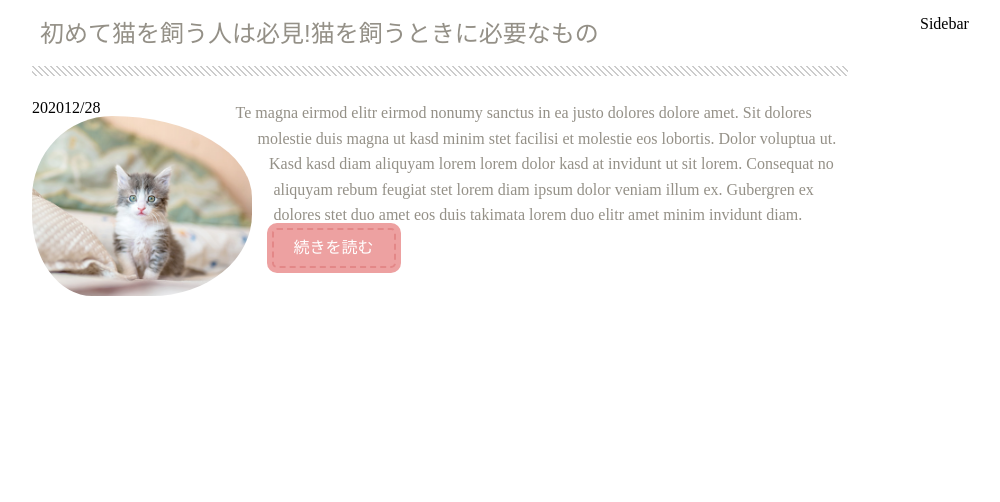
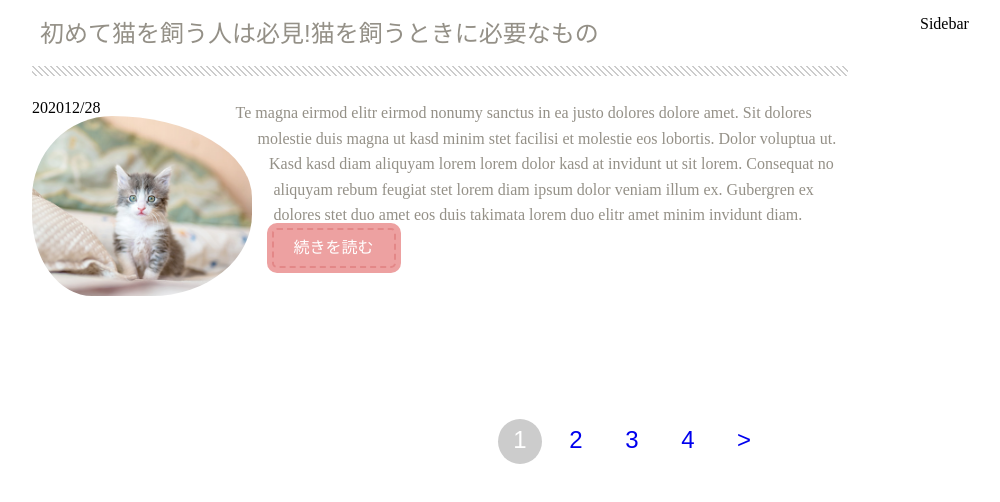
Before and after one commit to KotaSC/html-css-practice-next, a Next.js app in the folder chapter3/: page / in a window 1280 px wide. Shown: the top 502 px of the page, without its empty margins (8-1008 px from the left). Built offline with nearby package versions, Linux system fonts and the light colour scheme.

Commit message:
create PagiNation component

```diff
--- /dev/null
+++ b/chapter3/components/PageNation/PageNation.tsx
@@ -0,0 +1,54 @@
+import styled from "styled-components";
+
+const S_PageNation = styled.ul`
+  display: flex;
+  justify-content: center;
+  font-family: "M PLUS Rounded 1c", sans-serif;
+  font-size: 1.5rem;
+  text-align: center;
+
+  a:hover {
+    background: #93d8d0;
+    color: #fff;
+  }
+
+  a,
+  .current {
+    border-radius: 50%;
+    padding: 9px 4px 0 4px;
+    display: inline-block;
+    width: 36px;
+    height: 36px;
+    margin: 0 6px;
+    text-decoration: none;
+  }
+
+  .current {
+    background: #ccc;
+    color: #fff;
+  }
+`;
+
+const PageNation = () => {
+  return (
+    <S_PageNation>
+      <li>
+        <span className="current">1</span>
+      </li>
+      <li>
+        <a href="#">2</a>
+      </li>
+      <li>
+        <a href="#">3</a>
+      </li>
+      <li>
+        <a href="#">4</a>
+      </li>
+      <li>
+        <a href="#">&gt;</a>
+      </li>
+    </S_PageNation>
+  );
+};
+
+export default PageNation;
--- a/chapter3/pages/index.tsx
+++ b/chapter3/pages/index.tsx
@@ -3,6 +3,7 @@ import Meta from "@/components/Meta/Meta";
 import Container from "@/components/Container/Container";
 import Posts from "@/components/Posts/Posts";
 import Sidebar from "@/components/Sidebar/Sidebar";
+import PageNation from "@/components/PageNation/PageNation";
 
 export default function Home() {
   return (
@@ -12,6 +13,7 @@ export default function Home() {
         <Posts />
         <Sidebar />
       </Container>
+      <PageNation />
     </>
   );
 }
```
